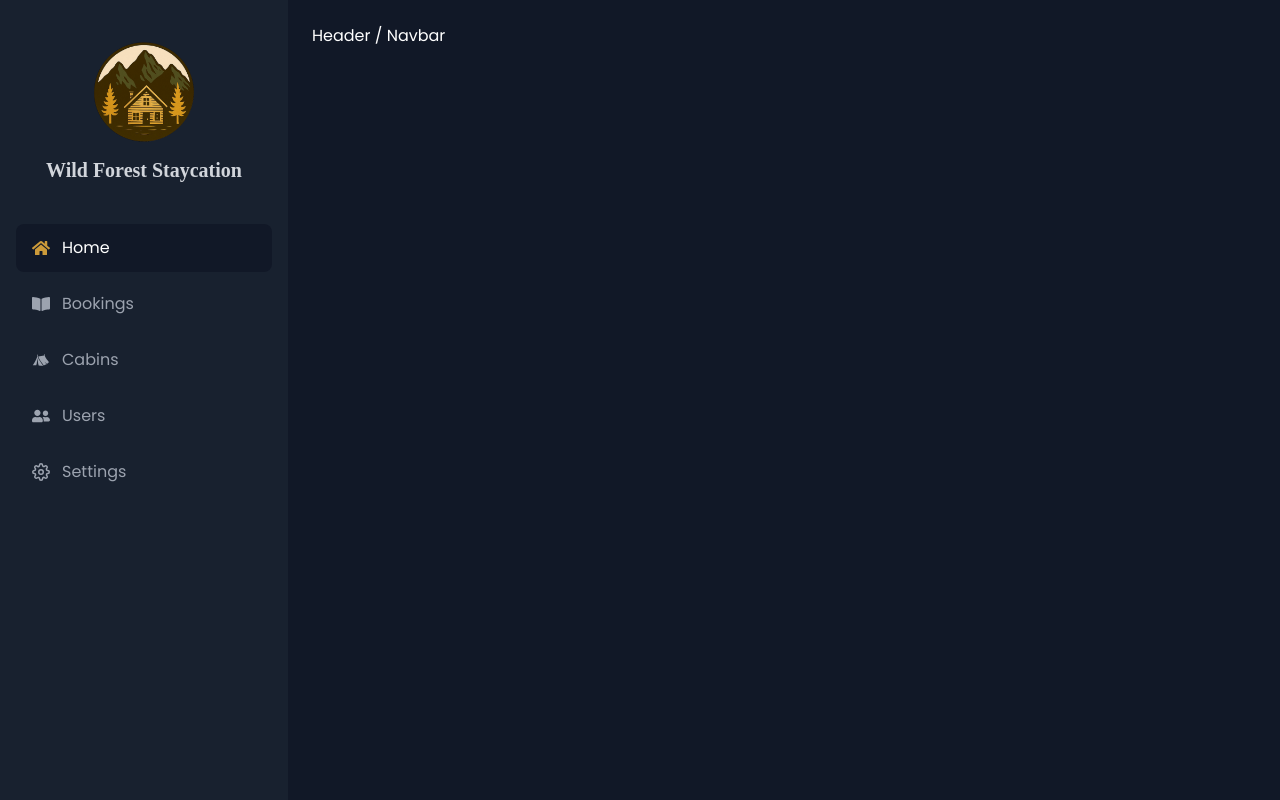
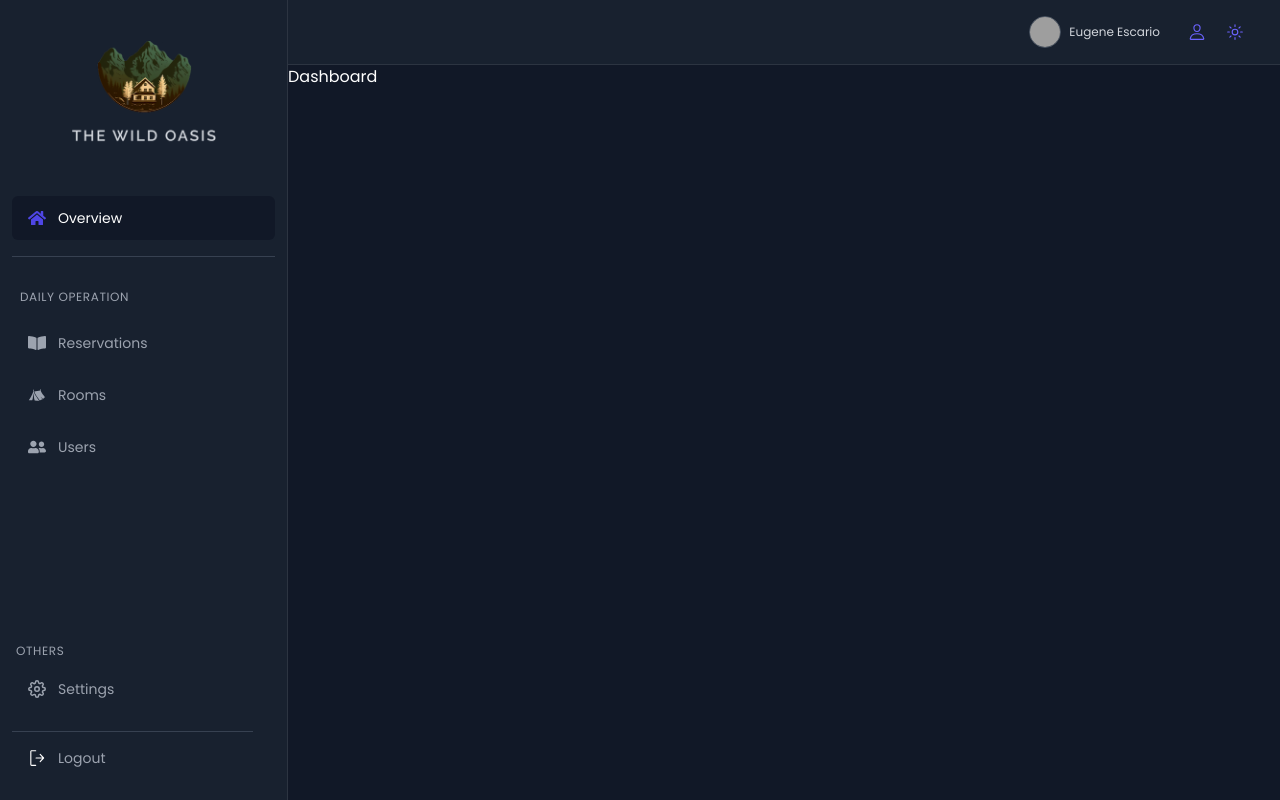
Before and after one commit to Geneyuu/hotel-management-app, a React (Vite) app: page /dashboard in a window 1280 px wide. Built offline with nearby package versions, Linux system fonts and the light colour scheme; grey boxes are pictures that could not be loaded; a web font is replaced by a local one.

Commit message:
fixed sidebar styles

```diff
--- /dev/null
+++ b/src/components/AccountHeader.jsx
@@ -0,0 +1,49 @@
+import { NavLink } from "react-router-dom";
+import { IoPersonOutline, IoSunnyOutline } from "react-icons/io5";
+import { GoSignOut } from "react-icons/go";
+
+const AccountHeader = () => {
+	return (
+		<header className="hidden md:flex w-full bg-[#18212F] justify-end items-center px-8 py-4 border-b border-gray-300/10">
+			<div className="flex items-center gap-2">
+				<img
+					src="https://i.pravatar.cc/500"
+					alt="Profile"
+					className="w-8 h-8 rounded-full object-cover border border-gray-600"
+				/>
+				<span className="text-xs text-gray-300 mr-4">
+					Eugene Escario
+				</span>
+
+				<div className="flex items-center gap-3 text-[#6C63FF] text-lg">
+					{/* Account Icon with NavLink */}
+					<NavLink
+						to="/account"
+						className="p-1 rounded-sm hover:bg-[#374151a4] transition-all duration-75 cursor-pointer
+						focus:outline-none focus:ring-1 focus:ring-[#6C63FF] focus:ring-offset-1 focus:ring-offset-[#18212F]"
+					>
+						<IoPersonOutline />
+					</NavLink>
+
+					{/* Theme Icon */}
+					<button
+						className="p-1 rounded-sm hover:bg-[#374151a4] transition-all duration-75 cursor-pointer
+						focus:outline-none focus:ring-1 focus:ring-[#6C63FF] focus:ring-offset-1 focus:ring-offset-[#18212F]"
+					>
+						<IoSunnyOutline />
+					</button>
+
+					{/* Logout Icon */}
+					{/* <button
+						className="p-1 rounded-sm hover:bg-[#374151a4] transition-all duration-75 cursor-pointer
+						focus:outline-none focus:ring-1 focus:ring-[#6C63FF] focus:ring-offset-1 focus:ring-offset-[#18212F]"
+					>
+						<GoSignOut />
+					</button> */}
+				</div>
+			</div>
+		</header>
+	);
+};
+
+export default AccountHeader;
--- /dev/null
+++ b/src/components/Header.jsx
@@ -0,0 +1,48 @@
+import { NavLink } from "react-router-dom";
+import { FaHome, FaBookOpen, FaUserFriends } from "react-icons/fa";
+import { GiCampingTent } from "react-icons/gi";
+import { FiSettings } from "react-icons/fi";
+import logo from "../assets/logo-dark.png";
+
+const Header = () => {
+	// Instead na gawing responsive yung sidebar, gumawa nalang ako ng another component for header in desktop to large desktop
+	return (
+		<header className=" bg-[#18212F] text-white flex items-center justify-between px-4 py-3 md:hidden">
+			{/* Logo */}
+			<div className="flex items-center gap-2 pointer-events-none">
+				<img
+					src={logo}
+					alt="logo"
+					className="w-24 h-auto object-cover"
+				/>
+			</div>
+
+			{/* Navigation Icons */}
+			<nav className="flex items-center gap-4">
+				{[
+					{ to: "/dashboard", icon: <FaHome /> },
+					{ to: "/bookings", icon: <FaBookOpen /> },
+					{ to: "/cabins", icon: <GiCampingTent /> },
+					{ to: "/users", icon: <FaUserFriends /> },
+					{ to: "/settings", icon: <FiSettings /> },
+				].map(({ to, icon }) => (
+					<NavLink
+						key={to}
+						to={to}
+						className={({ isActive }) =>
+							`p-2 rounded-md transition-colors duration-200 ${
+								isActive
+									? "text-[#4f46e5] bg-[#111827]"
+									: "text-gray-400 hover:text-white hover:bg-[#111827]"
+							}`
+						}
+					>
+						<span className="text-xl">{icon}</span>
+					</NavLink>
+				))}
+			</nav>
+		</header>
+	);
+};
+
+export default Header;
--- a/src/components/Sidebar.jsx
+++ b/src/components/Sidebar.jsx
@@ -2,29 +2,47 @@ import { NavLink } from "react-router-dom";
 import { FaHome, FaBookOpen, FaUserFriends } from "react-icons/fa";
 import { GiCampingTent } from "react-icons/gi";
 import { FiSettings } from "react-icons/fi";
-import logo from "../assets/logo-dark-2.png";
+import { GoSignOut } from "react-icons/go";
+import logo from "../assets/logo-dark.png";
 
 const Sidebar = () => {
+	const overviewLink = {
+		to: "/dashboard",
+		label: "Overview",
+		icon: <FaHome />,
+	};
+
+	// Daily Operation links
+	const operationLinks = [
+		{ to: "/reservations", label: "Reservations", icon: <FaBookOpen /> },
+		{ to: "/rooms", label: "Rooms", icon: <GiCampingTent /> },
+		{ to: "/users", label: "Users", icon: <FaUserFriends /> },
+	];
+
+	// Others (bottom section)
+	const otherLinks = [
+		{ to: "/settings", label: "Settings", icon: <FiSettings /> },
+	];
+
 	return (
-		<aside className="w-72 h-full bg-[#18212F] text-white flex flex-col items-center">
+		<aside className="w-72 h-full bg-[#18212F] text-white flex flex-col justify-between border-r-[1px] border-gray-300/10">
+			{/* Top section (logo + overview + operations) */}
+			<div className="flex flex-col items-center w-full">
 				{/* Logo */}
-			<div className="flex flex-col items-center mb-10 pointer-events-none">
+				<div className="flex flex-col items-center mb-8 mt-5 pointer-events-none">
 					<img
 						src={logo}
 						alt="logo"
-					className="w-full h-36 object-contain mt-5"
+						className="w-36 h-36 object-contain"
 					/>
-				<h1 className="text-gray-300 text-xl text-center font-custom -mt-2 font-semibold">
-					Wild Forest Staycation
-				</h1>
 				</div>
 
-			{/* Navigation */}
-			<nav className="w-full flex flex-col gap-2 px-4">
+				{/* Overview link */}
+				<nav className="w-full px-3 mb-4">
 					<NavLink
-					to="/dashboard"
+						to={overviewLink.to}
 						className={({ isActive }) =>
-						`flex items-center gap-3 px-4 py-3 rounded-lg transition-colors duration-200 ${
+							`flex items-center gap-3 px-4 py-3 text-sm rounded-md transition-colors duration-300 ${
 								isActive
 									? "bg-[#111827] text-white"
 									: "text-gray-400 hover:bg-[#111827] hover:text-white"
@@ -33,20 +51,33 @@ const Sidebar = () => {
 					>
 						{({ isActive }) => (
 							<>
-							<FaHome
+								<span
 									className={`text-lg ${
-									isActive ? "text-[#CC9A3A]" : ""
+										isActive ? "text-[#4f46e5]" : ""
 									}`}
-							/>
-							<span className="">Home</span>
+								>
+									{overviewLink.icon}
+								</span>
+								<span>{overviewLink.label}</span>
 							</>
 						)}
 					</NavLink>
+				</nav>
 
+				{/* Divider line */}
+				<div className="w-11/12 h-[1px] bg-gray-700 mb-8" />
+
+				{/* Daily Operation section */}
+				<p className="w-full px-6 text-xs text-gray-400 uppercase tracking-wider mb-4 -ml-2">
+					Daily Operation
+				</p>
+				<nav className="w-full flex flex-col gap-2 px-3">
+					{operationLinks.map(({ to, label, icon }) => (
 						<NavLink
-					to="/bookings"
+							key={to}
+							to={to}
 							className={({ isActive }) =>
-						`flex items-center gap-3 px-4 py-3 rounded-lg transition-colors duration-200 ${
+								`flex items-center gap-3 px-4 py-3 text-sm rounded-md transition-colors duration-300 ${
 									isActive
 										? "bg-[#111827] text-white"
 										: "text-gray-400 hover:bg-[#111827] hover:text-white"
@@ -55,20 +86,34 @@ const Sidebar = () => {
 						>
 							{({ isActive }) => (
 								<>
-							<FaBookOpen
+									<span
 										className={`text-lg ${
-									isActive ? "text-[#CC9A3A]" : ""
+											isActive ? "text-[#4f46e5]" : ""
 										}`}
-							/>
-							<span className="">Bookings</span>
+									>
+										{icon}
+									</span>
+									<span>{label}</span>
 								</>
 							)}
 						</NavLink>
+					))}
+				</nav>
+			</div>
 
+			{/* Bottom section (Others + Logout) */}
+			<div className="w-full mb-6 flex flex-col items-start px-3">
+				<p className="w-full px-3 text-xs text-gray-400 uppercase tracking-wider mb-2 -ml-2">
+					Others
+				</p>
+
+				{/* Settings link */}
+				{otherLinks.map(({ to, label, icon }) => (
 					<NavLink
-					to="/cabins"
+						key={to}
+						to={to}
 						className={({ isActive }) =>
-						`flex items-center gap-3 px-4 py-3 rounded-lg transition-colors duration-200 ${
+							`flex items-center gap-3 px-4 py-3 text-sm rounded-md transition-colors duration-300 w-full ${
 								isActive
 									? "bg-[#111827] text-white"
 									: "text-gray-400 hover:bg-[#111827] hover:text-white"
@@ -77,60 +122,30 @@ const Sidebar = () => {
 					>
 						{({ isActive }) => (
 							<>
-							<GiCampingTent
+								<span
 									className={`text-lg ${
-									isActive ? "text-[#CC9A3A]" : ""
+										isActive ? "text-[#4f46e5]" : ""
 									}`}
-							/>
-							<span className="">Cabins</span>
+								>
+									{icon}
+								</span>
+								<span>{label}</span>
 							</>
 						)}
 					</NavLink>
+				))}
 
-				<NavLink
-					to="/users"
-					className={({ isActive }) =>
-						`flex items-center gap-3 px-4 py-3 rounded-lg transition-colors duration-200 ${
-							isActive
-								? "bg-[#111827] text-white"
-								: "text-gray-400 hover:bg-[#111827] hover:text-white"
-						}`
-					}
-				>
-					{({ isActive }) => (
-						<>
-							<FaUserFriends
-								className={`text-lg ${
-									isActive ? "text-[#CC9A3A]" : ""
-								}`}
-							/>
-							<span className="">Users</span>
-						</>
-					)}
-				</NavLink>
+				{/* Divider line */}
+				<div className="w-11/12 h-[1px] bg-gray-700 mt-5" />
 
-				<NavLink
-					to="/settings"
-					className={({ isActive }) =>
-						`flex items-center gap-3 px-4 py-3 rounded-lg transition-colors duration-200 ${
-							isActive
-								? "bg-[#111827] text-white"
-								: "text-gray-400 hover:bg-[#111827] hover:text-white"
-						}`
-					}
-				>
-					{({ isActive }) => (
-						<>
-							<FiSettings
-								className={`text-lg ${
-									isActive ? "text-[#CC9A3A]" : ""
-								}`}
-							/>
-							<span className="">Settings</span>
-						</>
-					)}
-				</NavLink>
-			</nav>
+				{/* Logout button */}
+				<button className="flex items-center gap-3 text-sm text-gray-400 hover:text-white hover:bg-red-700 px-4 py-2 rounded-md mt-2 w-fit transition-colors duration-300">
+					<span className="text-lg text-white">
+						<GoSignOut />
+					</span>
+					<span>Logout</span>
+				</button>
+			</div>
 		</aside>
 	);
 };
--- a/src/layouts/AppLayout.jsx
+++ b/src/layouts/AppLayout.jsx
@@ -1,14 +1,24 @@
 import { Outlet } from "react-router-dom";
 import Sidebar from "../components/Sidebar";
+import Header from "../components/Header";
+import AccountHeader from "../components/AccountHeader";
 
 const AppLayout = () => {
 	return (
-		<div className="h-screen bg-[#111827] text-white flex justify-center">
-			{/* Sidebar */}
-			<Sidebar />
+		<div className="min-h-screen bg-[#111827] text-white flex flex-col md:flex-row">
+			{/* Header for medium to small screens */}
+			<div className="md:hidden">
+				<Header />
+			</div>
 
-			{/* Main content */}
-			<main className="flex-1 p-6">
+			{/* Sidebar for large screens */}
+			<div className="hidden md:flex">
+				<Sidebar />
+			</div>
+
+			{/* Main content area */}
+			<main className="flex-1 overflow-y-auto">
+				<AccountHeader />
 				<Outlet />
 			</main>
 		</div>
--- /dev/null
+++ b/src/pages/Account.jsx
@@ -0,0 +1,7 @@
+import React from "react";
+
+const Account = () => {
+	return <div>Account</div>;
+};
+
+export default Account;
--- a/src/pages/Bookings.jsx
+++ /dev/null
@@ -1,5 +0,0 @@
-const Bookings = () => {
-	return <div>Bookings</div>;
-};
-
-export default Bookings;
--- a/src/pages/Cabins.jsx
+++ /dev/null
@@ -1,5 +0,0 @@
-const Cabins = () => {
-	return <div>Cabins</div>;
-};
-
-export default Cabins;
--- a/src/pages/Home.jsx
+++ b/src/pages/Home.jsx
@@ -1,7 +1,7 @@
 const Home = () => {
 	return (
 		<div className="">
-			<h1>Header / Navbar</h1>
+			<h1>Dashboard</h1>
 		</div>
 	);
 };
--- /dev/null
+++ b/src/pages/Reservation.jsx
@@ -0,0 +1,5 @@
+const Reservation = () => {
+	return <div>Reservation</div>;
+};
+
+export default Reservation;
--- /dev/null
+++ b/src/pages/Rooms.jsx
@@ -0,0 +1,5 @@
+const Rooms = () => {
+	return <div>Rooms</div>;
+};
+
+export default Rooms;
```
Also changed, not shown: src/routes/routes.jsx (+7 -4 lines). Lines whose indentation alone changed are shown as unchanged.
